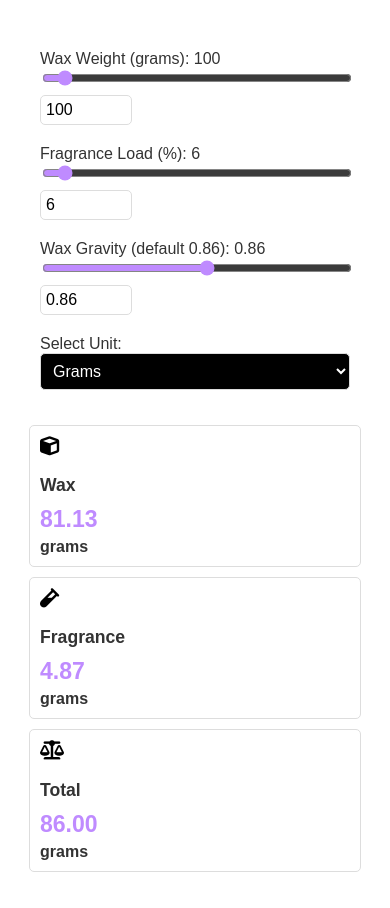
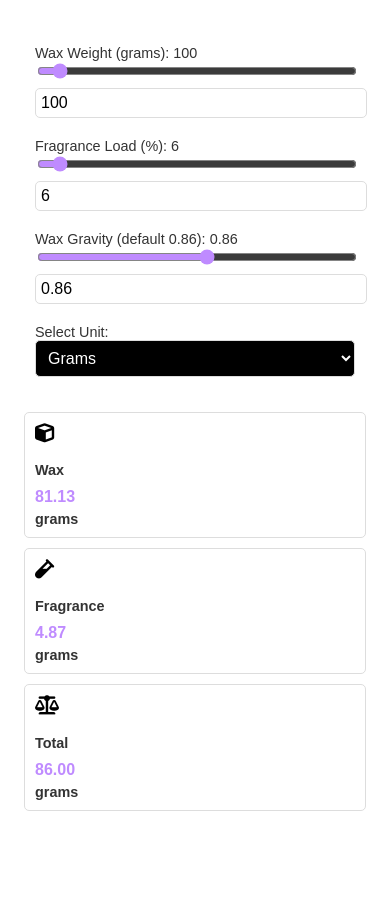
Before and after one commit to usaidkhanovic/candle-fragrance-calculator, a plain HTML site: page index.html in a window 390 px wide. After the commit the page ends 856 px from the top, so only its background shows below. Drawn offline with Linux system fonts and the light colour scheme.

Commit message:
index.html

```diff
--- a/index.html
+++ b/index.html
@@ -125,6 +125,7 @@
             font-weight: 600;
         }
 
+        /* Media query for devices with width less than 600px */
         @media (max-width: 600px) {
             .calculator {
                 width: 100%;
@@ -137,6 +138,33 @@
             .result-item {
                 width: 100%;
                 margin-bottom: 10px;
+            }
+        }
+
+        /* Media query for devices with width less than 400px (smaller mobile screens) */
+        @media (max-width: 400px) {
+            h1 {
+                font-size: 1.2em; /* Make the title font size smaller */
+            }
+
+            label {
+                font-size: 0.9em; /* Make label text smaller */
+            }
+
+            .result-label, .unit-label {
+                font-size: 0.9em; /* Adjust result label and unit label size */
+            }
+
+            .result-number {
+                font-size: 1em; /* Adjust the result number font size */
+            }
+
+            input[type="number"], select {
+                width: 100%; /* Make the number inputs and select take full width */
+            }
+
+            .calculator {
+                padding: 15px; /* Reduce padding for smaller screens */
             }
         }
     </style>
```
